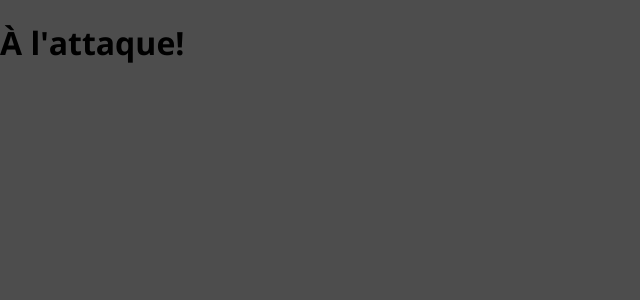
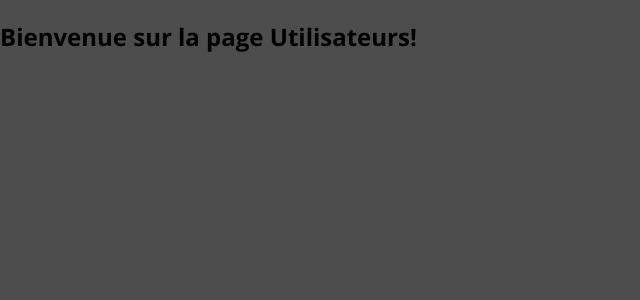
Before and after one commit to i8DragonFury/tp1_web_base, a React (Create React App) app: page / in a window 1280 px wide. Shown: the top 300 px of the page, without its empty margins (0-640 px from the left). Built offline with nearby package versions, Linux system fonts and the light colour scheme.

Commit message:
Routes, video 40

```diff
--- a/package.json
+++ b/package.json
@@ -5,10 +5,10 @@
   "dependencies": {
     "react": "^16.11.0",
     "react-dom": "^16.11.0",
+    "react-router-dom": "5.3.4",
     "react-scripts": "3.2.0"
   },
   "scripts": {
-
     "start": "react-scripts --openssl-legacy-provider start",
     "build": "react-scripts build",
     "test": "react-scripts test",
--- a/src/App.js
+++ b/src/App.js
@@ -1,7 +1,21 @@
 import React from 'react';
+import { BrowserRouter as Router, Route, Redirect, Switch} from "react-router-dom"
+import Utilisateurs from './utilisateur/pages/Utilisateurs';
+import NouvellePlace from './places/pages/NouvellePage';
 
 function App() {
-  return <h1>À l'attaque!</h1>;
+  return <Router>
+    <Switch>
+    <Route path="/" exact>
+      <Utilisateurs/ >
+    </Route>
+    <Route path="/places/nouvelle" exact>
+      <NouvellePlace/ >
+    </Route>
+    <Redirect to="/"/>
+    </Switch>
+  </Router>
+
 }
 
 export default App;
--- /dev/null
+++ b/src/places/pages/NouvellePage.js
@@ -0,0 +1,7 @@
+import React from "react";
+
+function NouvellePlace() {
+  return <h2>Ajoutez un nouvel endroit!</h2>;
+}
+
+export default NouvellePlace;
--- /dev/null
+++ b/src/utilisateur/pages/Utilisateurs.js
@@ -0,0 +1,9 @@
+import React from "react";
+
+function Utilisateurs(){
+
+    return <h2>Bienvenue sur la page Utilisateurs!</h2>
+
+};
+
+export default Utilisateurs;
```
Also changed, not shown: 1 other file (tests, documents, lock files or other folders).
